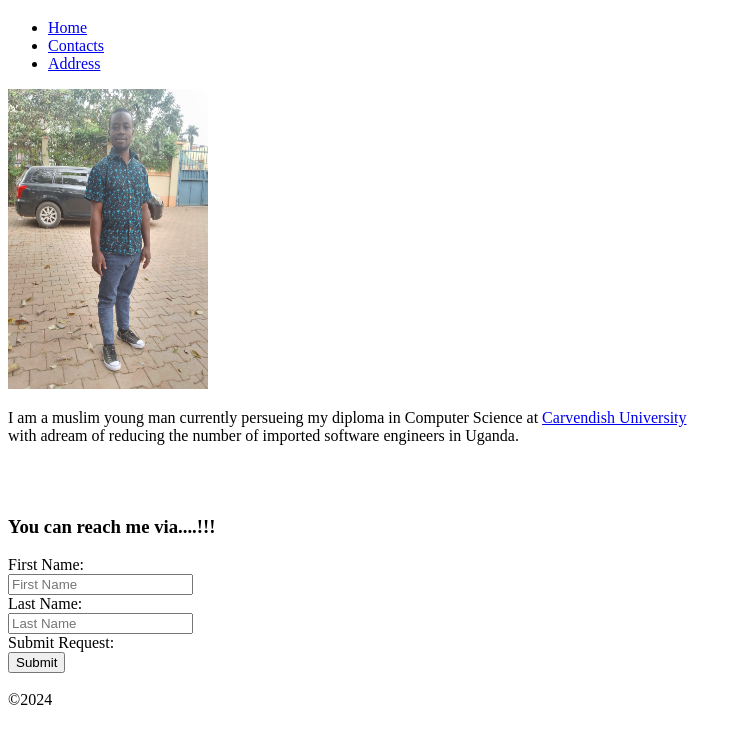
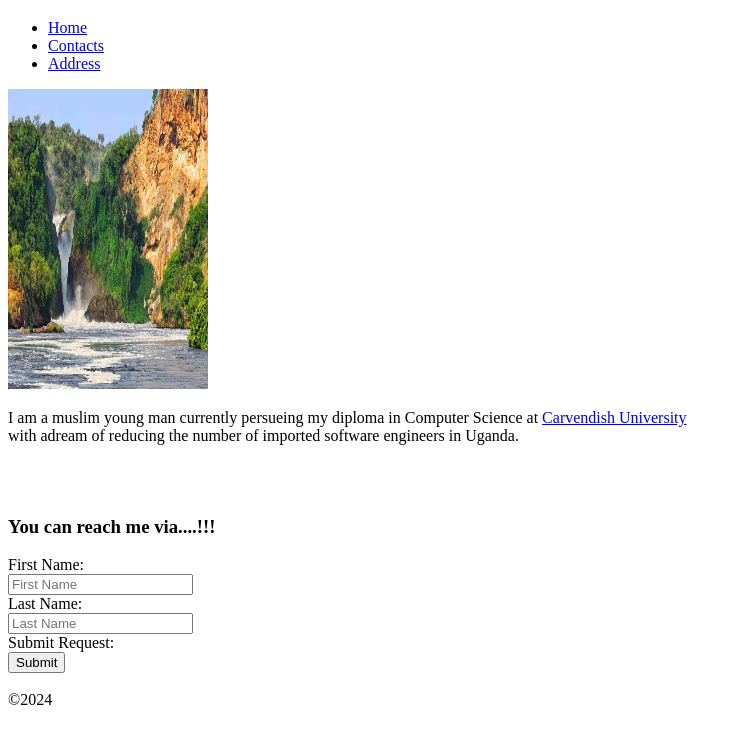
Before and after one commit to erias58/Internet-tech.-2, a plain HTML site: page index.html in a window 1280 px wide. Shown: the part 61-800 px from the top of the page, without its empty margins (0-741 px from the left). Drawn offline with Linux system fonts and the light colour scheme.

Commit message:
after adding the right image "image of the place"

```diff
--- a/index.html
+++ b/index.html
@@ -12,7 +12,7 @@
                 <li><a href="#">Address</a></li>
             </ul>
         </header>
-        <img src="erias.jpg" alt="Image of Erias" width="200" height="300" >
+        <img src="R.jpg" alt="Image of Erias" width="200" height="300" >
         <p>
             I am a muslim young man currently persueing my diploma
             in Computer Science at <a href="https://www.cavendish.ac.ug/">
```
Also changed, not shown: R.jpg (added).
